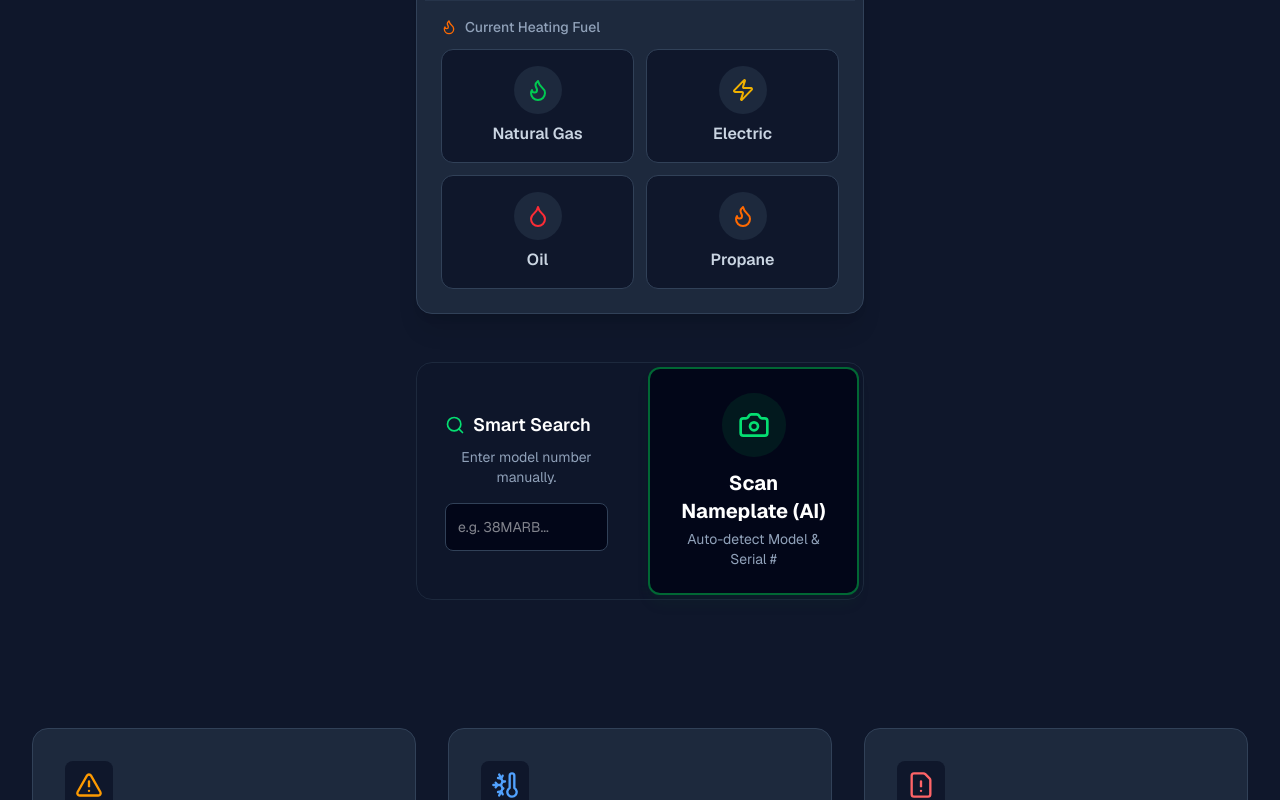
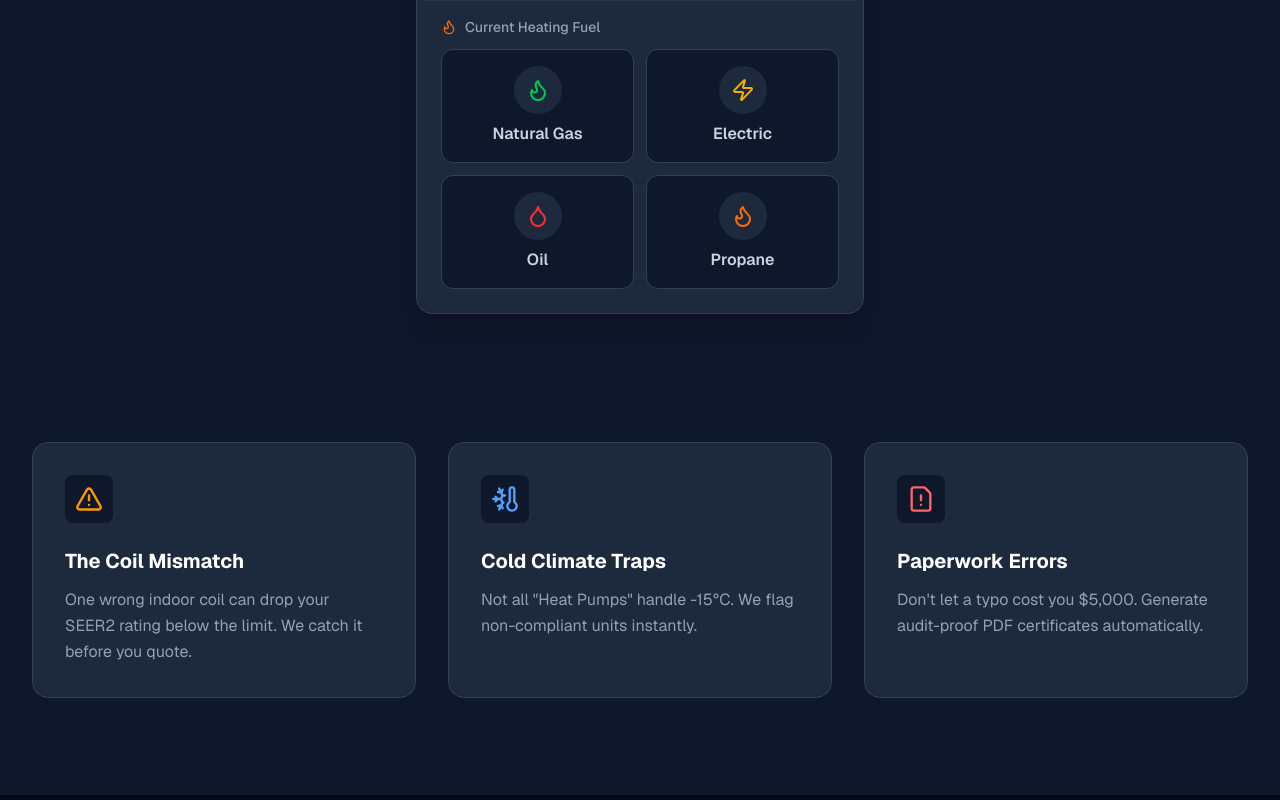
Before and after one commit to clinicscout-maker/rebate-guard, a Next.js app: page / in a window 1280 px wide. Shown: the part 516-1316 px from the top of the page. Built offline with nearby package versions, Linux system fonts and the light colour scheme.

Commit message:
feat: Implement Progressive Reveal for Scanner Hero

```diff
--- a/app/page.tsx
+++ b/app/page.tsx
@@ -1,4 +1,3 @@
-
 'use client';
 
 import { ShieldCheck, Search, AlertTriangle, ThermometerSnowflake, FileWarning } from 'lucide-react';
@@ -7,9 +6,12 @@ import Link from 'next/link';
 import ScannerModal from '@/components/ScannerModal';
 import SimpleTriage from '@/components/SimpleTriage';
 import ScannerHero from '@/components/ScannerHero';
+import { motion, AnimatePresence } from 'framer-motion';
+import { useRebate } from '@/context/RebateContext';
 
 export default function Home() {
   const [isScannerOpen, setIsScannerOpen] = useState(false);
+  const { fuelSource } = useRebate();
 
   return (
     <div className="min-h-screen bg-slate-900 text-slate-50 font-sans selection:bg-green-500/30">
@@ -39,9 +41,19 @@ export default function Home() {
           <div className="w-full max-w-md space-y-4">
             <SimpleTriage />
 
-            <div className="mt-12 w-full">
-              <ScannerHero />
-            </div>
+            <AnimatePresence>
+              {fuelSource && (
+                <motion.div
+                  initial={{ opacity: 0, y: 20 }}
+                  animate={{ opacity: 1, y: 0 }}
+                  exit={{ opacity: 0, y: 10 }}
+                  transition={{ duration: 0.3, ease: "easeOut" }}
+                  className="mt-12 w-full"
+                >
+                  <ScannerHero />
+                </motion.div>
+              )}
+            </AnimatePresence>
           </div>
         </section>
 
--- a/components/ScannerHero.tsx
+++ b/components/ScannerHero.tsx
@@ -1,11 +1,14 @@
 'use client';
 
 import React, { useState, useRef } from 'react';
-import { Camera, Search, RefreshCw, AlertCircle } from 'lucide-react';
+import { Camera, Search, RefreshCw, AlertCircle, CheckCircle } from 'lucide-react';
 import ModelSearchInput from './ModelSearchInput';
 import { scanNameplate } from '@/app/actions/scan-nameplate';
+import { useRebate } from '@/context/RebateContext';
+import { PROVINCES } from '@/config/provinces';
 
 export default function ScannerHero() {
+    const { province, programMode } = useRebate();
     const [searchValue, setSearchValue] = useState('');
     const [isScanning, setIsScanning] = useState(false);
     const [error, setError] = useState<string | null>(null);
@@ -51,8 +54,29 @@ export default function ScannerHero() {
         reader.readAsDataURL(file);
     };
 
+    // Helper to get program name
+    const getProgramName = () => {
+        switch (programMode) {
+            case 'ENBRIDGE': return 'Enbridge HER+';
+            case 'SAVE_ON_ENERGY': return 'Save on Energy';
+            case 'OHPA': return 'Oil to Heat Pump (OHPA)';
+            case 'CLEANBC': return 'CleanBC';
+            case 'EFFICIENCY_NS': return 'Efficiency NS';
+            case 'GREENER_HOMES_LOAN': return 'Greener Homes Loan';
+            default: return 'Standard Rebate';
+        }
+    };
+
     return (
         <div className="w-full max-w-4xl mx-auto mt-8">
+            {/* Context Badge */}
+            <div className="flex justify-center mb-4">
+                <div className="bg-green-500/10 border border-green-500/20 text-green-400 px-4 py-1.5 rounded-full text-sm font-medium flex items-center gap-2 animate-in fade-in slide-in-from-bottom-2">
+                    <CheckCircle className="w-4 h-4" />
+                    Applying {PROVINCES[province]?.name} {getProgramName()} Rules
+                </div>
+            </div>
+
             <div className="bg-slate-900/50 backdrop-blur-sm rounded-2xl p-1 border border-slate-800">
                 <div className="grid grid-cols-1 md:grid-cols-2 gap-4">
 
@@ -103,10 +127,10 @@ export default function ScannerHero() {
 
                             <div className="text-center">
                                 <h3 className="text-xl font-bold text-white mb-1 group-hover:text-green-300 transition-colors">
-                                    Scan Nameplate (AI)
+                                    Scan & Verify
                                 </h3>
                                 <p className="text-sm text-slate-400 group-hover:text-slate-300 transition-colors">
-                                    Auto-detect Model & Serial #
+                                    Instant Rebate Check
                                 </p>
                             </div>
                         </button>
```
